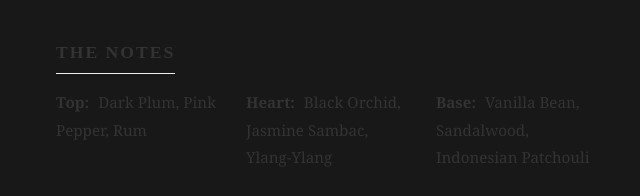
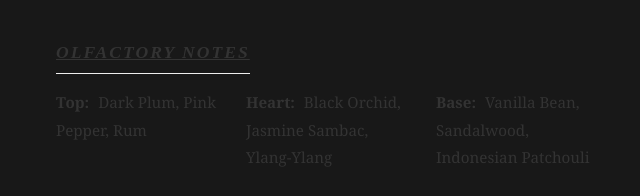
Before and after one commit to shhahidd/ParfumPasCher, a plain HTML site: page midnight.html in a window 1280 px wide. Shown: the part 353-549 px from the top of the page, 614-1254 px from the left. Drawn offline with Linux system fonts and the light colour scheme.

Commit message:
Update midnight.html

```diff
--- a/midnight.html
+++ b/midnight.html
@@ -29,7 +29,7 @@
             </p>
 
          <div class="perfume-notes">
-    <h3>The Notes</h3>
+    <h3><u><i>Olfactory Notes</i></u></h3>
     <ul class="notes-list">
         <li>
             <strong>Top:</strong>
```
